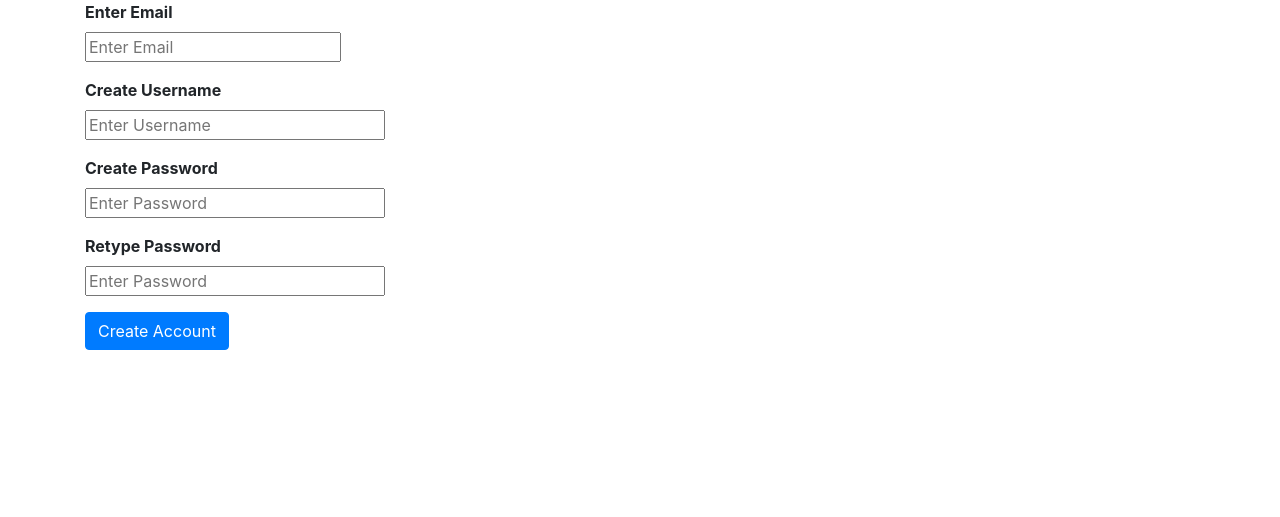
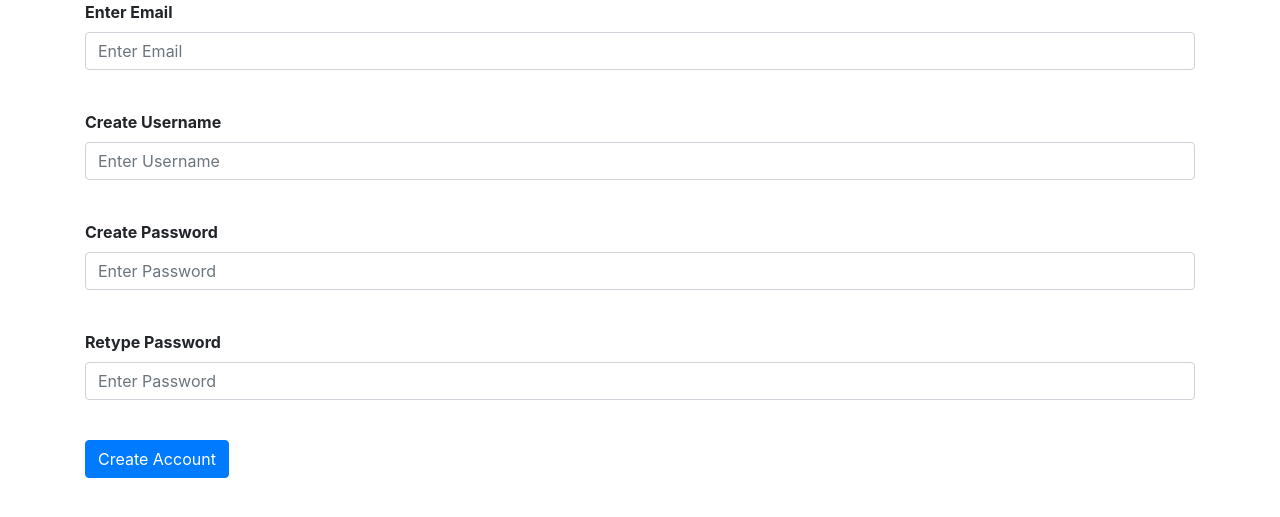
Before and after one commit to jackerman76/Bananaman, a Flask app: page /create_account in a window 1280 px wide. Shown: the part 150-667 px from the top of the page. Run offline with Flask 2, Linux system fonts and the light colour scheme; some libraries are stand-ins or nearby versions.

Commit message:
Update create_account.html

```diff
--- a/templates/create_account.html
+++ b/templates/create_account.html
@@ -13,22 +13,22 @@
         <section>
           <div class="form-group">
                 <label for="email"><b>Enter Email</b></label><br>
-                <input type="text" placeholder="Enter Email" name="email" required>
+                <input type="text" class="form-control" placeholder="Enter Email" name="email" required>
                 <br>
           </div>
           <div class="form-group">
               <label for="username"><b>Create Username</b></label><br>
-              <input type="text" class="form" placeholder="Enter Username" name="username" required>
+              <input type="text" class="form-control" placeholder="Enter Username" name="username" required>
               <br>
           </div>
           <div class="form-group">
               <label for="password"><b>Create Password</b></label><br>
-              <input type="password" class="form" placeholder="Enter Password" name="password" required>
+              <input type="password" class="form-control" placeholder="Enter Password" name="password" required>
               <br>
           </div>
           <div class="form-group">
               <label for="password2"><b>Retype Password</b></label><br>
-              <input type="password" class="form" placeholder="Enter Password" name="password2" required>
+              <input type="password" class="form-control" placeholder="Enter Password" name="password2" required>
               <br>
           </div>
           <div class="form-group">
```
